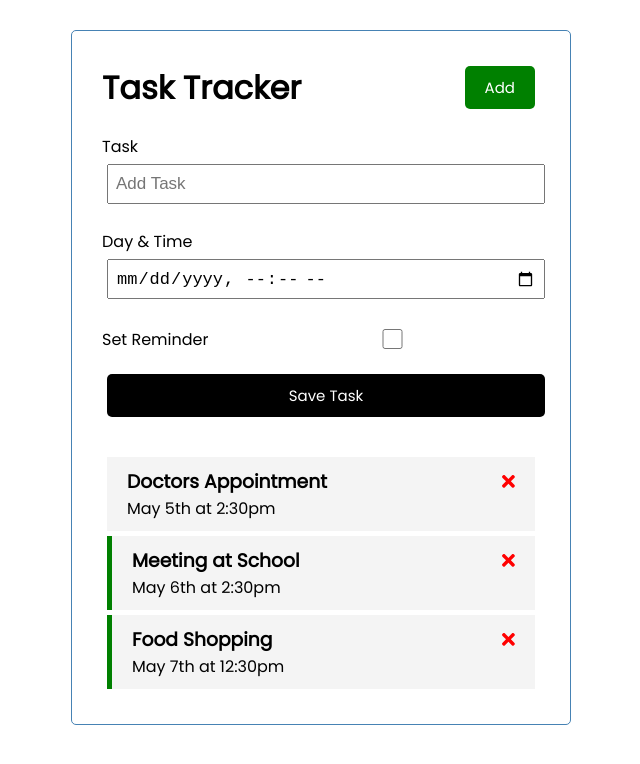
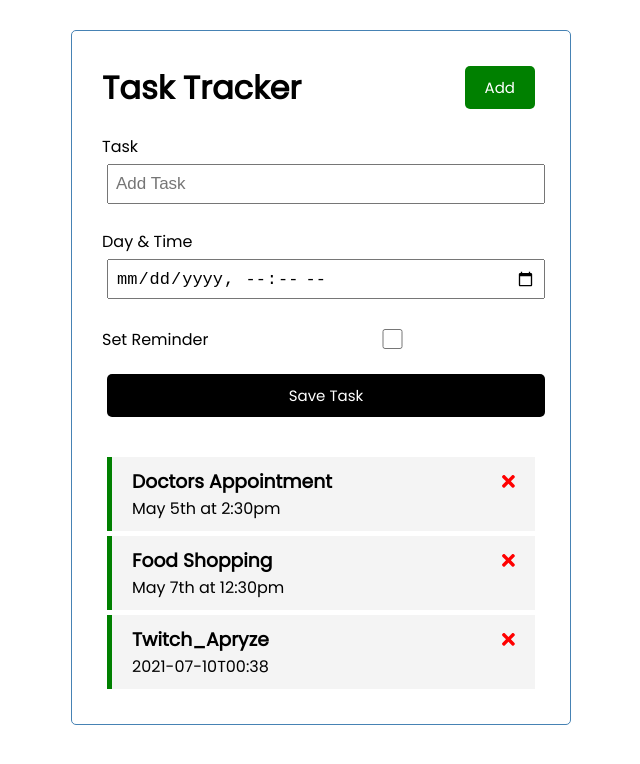
Before and after one commit to sserges/angular-crash-task, an Angular app: page / in a window 1280 px wide. Shown: the top 764 px of the page, without its empty margins (319-959 px from the left). Built offline with nearby package versions, Linux system fonts and the light colour scheme; data requests are answered from the project's data file.

Commit message:
Submit & Create Task

```diff
--- a/db.json
+++ b/db.json
@@ -4,12 +4,6 @@
       "id": 1,
       "text": "Doctors Appointment",
       "day": "May 5th at 2:30pm",
-      "reminder": false
-    },
-    {
-      "id": 2,
-      "text": "Meeting at School",
-      "day": "May 6th at 2:30pm",
       "reminder": true
     },
     {
@@ -17,6 +11,12 @@
       "text": "Food Shopping",
       "day": "May 7th at 12:30pm",
       "reminder": true
+    },
+    {
+      "text": "Twitch_Apryze",
+      "day": "2021-07-10T00:38",
+      "reminder": true,
+      "id": 4
     }
   ]
 }
--- a/src/app/components/add-task/add-task.component.html
+++ b/src/app/components/add-task/add-task.component.html
@@ -1,11 +1,11 @@
-<form class="add-form">
+<form class="add-form" (ngSubmit)="onSubmit()">
   <div class="form-control">
     <label for="text">Task</label>
-    <input type="text" name="text" id="text" [(ngModel)]="text" placeholder="Add Task" />
+    <input type="text" name="text" id="text" [(ngModel)]="text" placeholder="Add Task" required />
   </div>
   <div class="form-control">
     <label for="day">Day & Time</label>
-    <input type="datetime-local" name="day" id="day" [(ngModel)]="day" />
+    <input type="datetime-local" name="day" id="day" [(ngModel)]="day" required />
   </div>
   <div class="form-control form-control-check">
     <label for="reminder">Set Reminder</label>
--- a/src/app/components/add-task/add-task.component.ts
+++ b/src/app/components/add-task/add-task.component.ts
@@ -1,4 +1,6 @@
-import { Component, OnInit } from '@angular/core';
+import { Component, OnInit, Output, EventEmitter } from '@angular/core';
+
+import { Task } from '../../Task';
 
 @Component({
   selector: 'app-add-task',
@@ -6,11 +8,31 @@ import { Component, OnInit } from '@angular/core';
   styleUrls: ['./add-task.component.css'],
 })
 export class AddTaskComponent implements OnInit {
-  text?: string;
-  day?: string;
+  @Output() onAddTask: EventEmitter<Task> = new EventEmitter<Task>();
+  text: string = '';
+  day: string = '';
   reminder: boolean = false;
 
   constructor() {}
 
   ngOnInit(): void {}
+
+  onSubmit() {
+    if (!this.text) {
+      alert('Please add a task!');
+      return;
+    }
+
+    const newTask = {
+      text: this.text,
+      day: this.day,
+      reminder: this.reminder,
+    };
+
+    this.onAddTask.emit(newTask);
+
+    this.text = '';
+    this.day = '';
+    this.reminder = false;
+  }
 }
--- a/src/app/components/tasks/tasks.component.html
+++ b/src/app/components/tasks/tasks.component.html
@@ -1,4 +1,4 @@
-<app-add-task></app-add-task>
+<app-add-task (onAddTask)="addTask($event)"></app-add-task>
 <app-task-item
   *ngFor="let task of tasks"
   [task]="task"
--- a/src/app/components/tasks/tasks.component.ts
+++ b/src/app/components/tasks/tasks.component.ts
@@ -32,4 +32,8 @@ export class TasksComponent implements OnInit {
     task.reminder = !task.reminder;
     this.taskService.updateTaskReminder(task).subscribe();
   }
+
+  addTask(task: Task) {
+    this.taskService.addTask(task).subscribe((task) => this.tasks.push(task));
+  }
 }
--- a/src/app/services/task.service.ts
+++ b/src/app/services/task.service.ts
@@ -32,4 +32,8 @@ export class TaskService {
     const url = `${this.apiUrl}/${task.id}`;
     return this.http.put<Task>(url, task, httpOptions);
   }
+
+  addTask(task: Task): Observable<Task> {
+    return this.http.post<Task>(this.apiUrl, task, httpOptions);
+  }
 }
```
